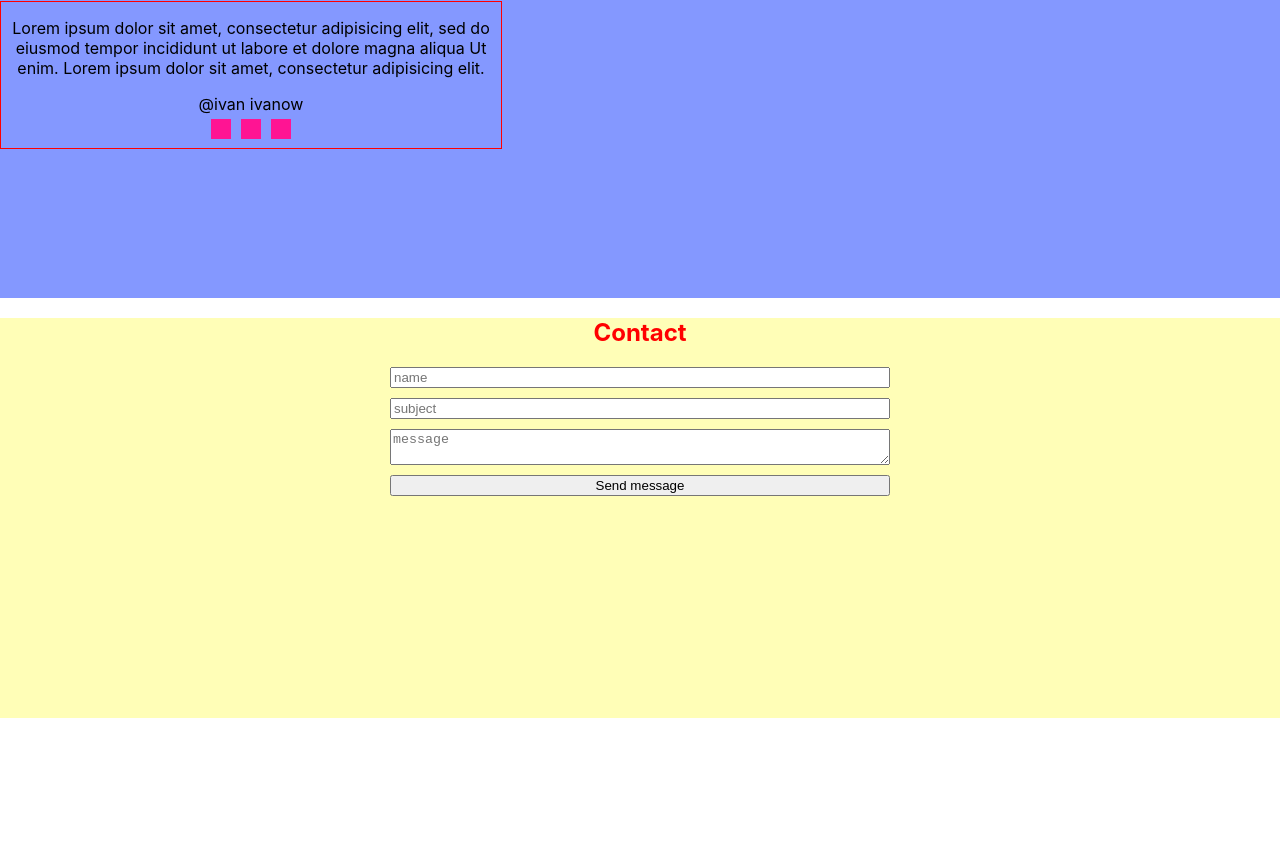
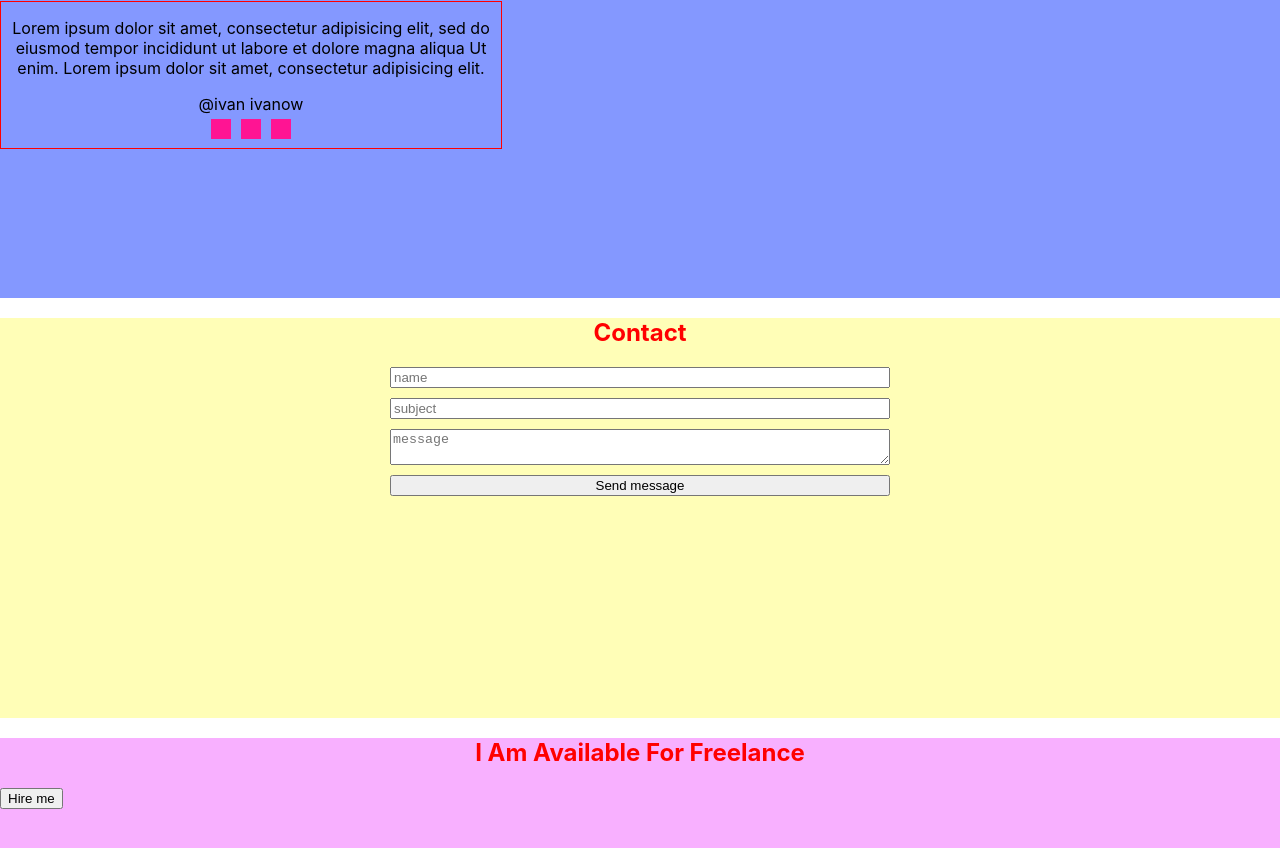
Before and after one commit to leonraz58/portfolio-styled, a React app: page / in a window 1280 px wide. Shown: the part 3117-3965 px from the top of the page. Before the commit the page ends 3835 px from the top, so only its background shows below. Built offline with nearby package versions, Linux system fonts and the light colour scheme.

Commit message:
add Slogan

```diff
--- a/src/App.tsx
+++ b/src/App.tsx
@@ -5,6 +5,7 @@ import {Skills} from "./layout/sections/skills/Skills";
 import {Works} from "./layout/sections/works/Works";
 import {Testimony} from "./layout/sections/testimony/Testimony";
 import {Contact} from "./layout/sections/contacts/Contact";
+import {Slogan} from "./layout/sections/slogan/Slogan";
 
 
 function App() {
@@ -16,6 +17,7 @@ function App() {
             <Works/>
             <Testimony/>
             <Contact/>
+            <Slogan/>
 
         </div>
     );
--- /dev/null
+++ b/src/layout/sections/slogan/Slogan.tsx
@@ -0,0 +1,18 @@
+import React from 'react';
+import styled from "styled-components";
+import {SectionTitle} from "../../../components/SectionTitle";
+import {Button} from "../../../components/Button";
+
+export const Slogan = () => {
+    return (
+        <StyledSlogan>
+            <SectionTitle>I Am Available For Freelance</SectionTitle>
+            <Button>Hire me</Button>
+        </StyledSlogan>
+    );
+};
+
+const StyledSlogan = styled.section`
+    min-height: 30vh;
+    background-color: #f8b0ff;
+`
```
